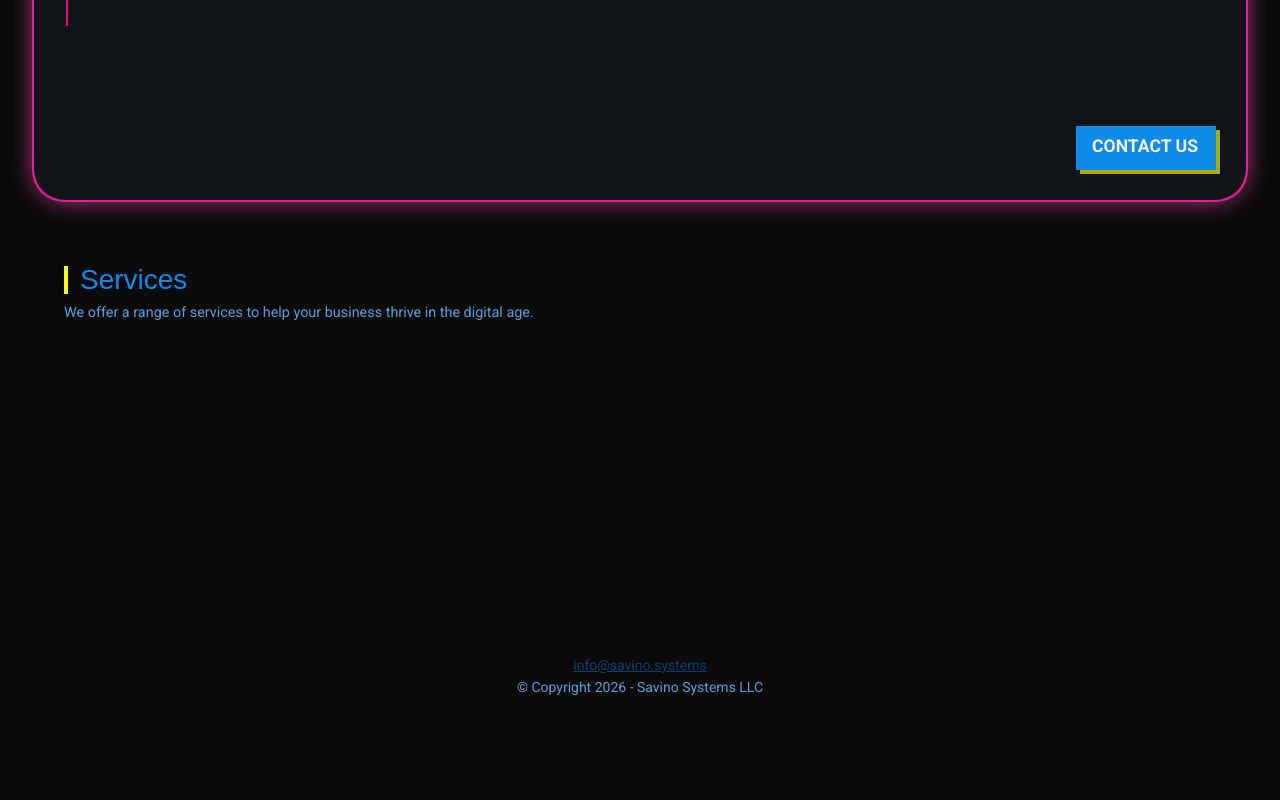
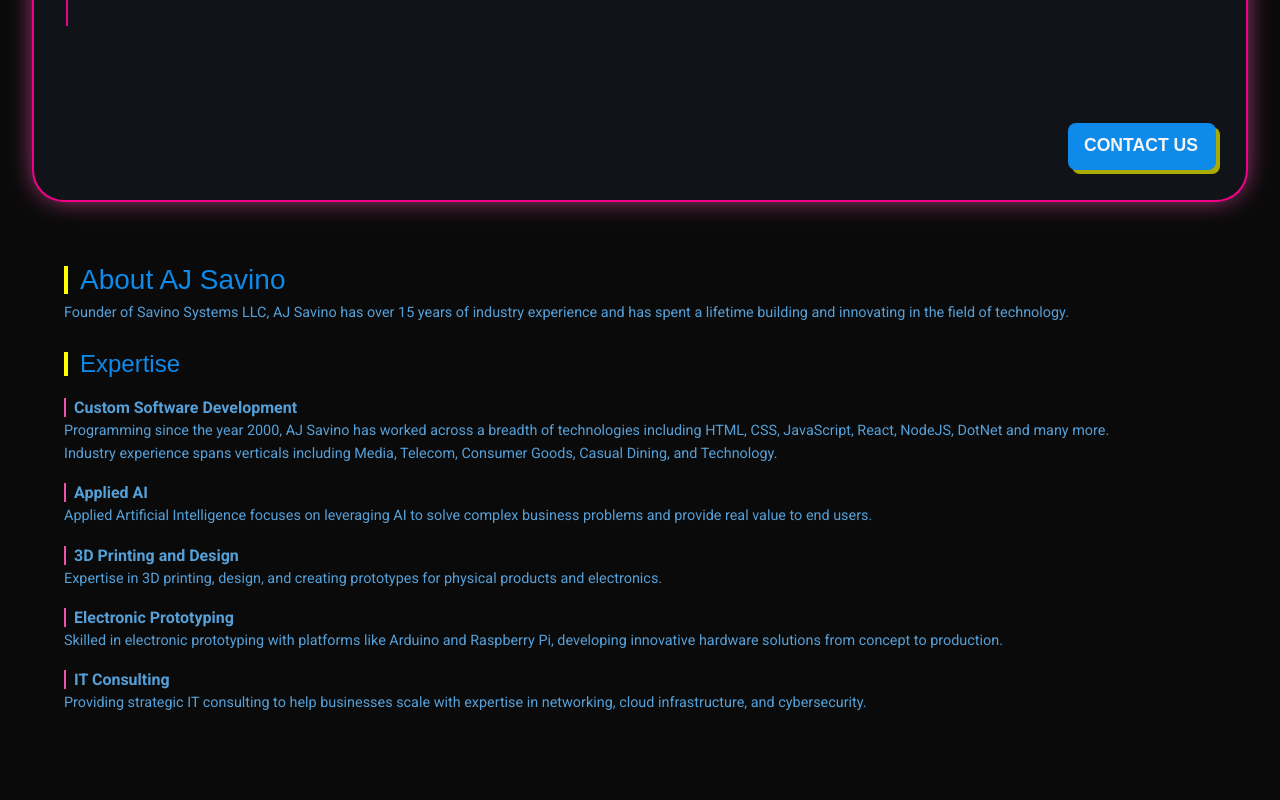
Before and after one commit to SavinoSystems/savino-systems-site, a website: page www/index.html in a window 1280 px wide. Shown: the part 98-898 px from the top of the page. Before the commit the page ends 800 px from the top, so only its background shows below. Drawn offline with Linux system fonts and the light colour scheme; a web font is replaced by a local one.

Commit message:
updated content and styles

```diff
--- a/src/scss/styles.scss
+++ b/src/scss/styles.scss
@@ -24,17 +24,19 @@
 main {
 	display: flex;
 	flex-direction: column;
-	height: 100%;
+	min-height: 100%;
 	padding: 0 32px;
 	gap: 32px;
 
 	@media (max-width: $bp) {
-		padding: 0 24px;
+		padding: 0 12px;
 		gap: 24px;
 	}
 }
 
 a {
+	position: relative;
+	z-index: 1;
 	color: var(--primary-400);
 
 	&:hover,
@@ -71,6 +73,10 @@
 }
 h3 {
 	font-size: 1.5rem;
+
+	@media (max-width: $bp) {
+		font-size: 1.25rem;
+	}
 }
 h4 {
 	font-size: 1.25rem;
@@ -85,6 +91,9 @@
 p {
 	margin: 8px 0;
 	font-size: 0.9rem;
+}
+strong {
+	font-weight: bold;
 }
 
 .hide-text {
@@ -111,8 +120,6 @@
 	$radius-large: 32px;
 	$radius-small: 24px;
 
-	min-height: 300px;
-
 	#hero-subhead {
 		display: inline-block;
 		background: var(--page-background);
@@ -121,6 +128,7 @@
 		border-right: 2px solid var(--secondary-200);
 		transition: 0.1s padding;
 		animation: hero-subhead-border-blink 0.73s infinite;
+		padding: 4px 0;
 
 		&.hero-subhead_empty {
 			padding: 4px 0;
@@ -146,15 +154,15 @@
 
 		@media (max-width: $bp) {
 			font-size: 1.25rem;
+			min-height: calc(1.25rem + 8px);
 		}
 	}
 
 	.hero-content {
-		height: 100%;
+		min-height: 300px;
 		display: flex;
 		flex-direction: column;
 		gap: 8px;
-
 		background-color: var(--primary-300);
 		border-radius: 0 0 $radius-large $radius-large;
 		border-bottom: 2px solid var(--secondary-200);
@@ -170,6 +178,7 @@
 			position: absolute;
 			top: 0;
 			left: 0;
+			z-index: -1;
 			border-radius: 0 0 $radius-large $radius-large;
 			box-shadow: 0 0px 24px var(--secondary-100);
 			opacity: 0.73;
@@ -191,10 +200,29 @@
 			border-radius: 0 0 $radius-small $radius-small;
 		}
 	}
+
+	#contact-details {
+		display: none;
+		text-align: right;
+	}
 }
 
-#services {
+#about {
 	flex-grow: 1;
+}
+#expertise {
+	margin: 32px 0;
+
+	#expertise-list {
+		& > li {
+			margin-top: 24px;
+
+			strong {
+				border-left: 2px solid var(--secondary-100);
+				padding-left: 8px;
+			}
+		}
+	}
 }
 
 #footer {
@@ -214,7 +242,6 @@
 	font-size: 1.1rem;
 	font-weight: bold;
 	padding: 12px 16px;
-	border-radius: 3px;
 	border: 0;
 	background: transparent;
 	-webkit-appearance: none;
@@ -240,6 +267,7 @@
 		position: absolute;
 		border: 1px solid transparent;
 		z-index: -1;
+		border-radius: 8px;
 		transition:
 			top 0.1s,
 			left 0.1s,
--- a/www/index.html
+++ b/www/index.html
@@ -38,33 +38,61 @@
 
 						<p>
 							<span id="hero-subhead">Innovative solutions for modern businesses.</span>
-
-							<ul id="hero-services" class="hide-text">
-								<li>Custom Software Development</li>
-								<li>3D Printing</li>
-								<li>Electronic Prototyping</li>
-								<li>Applied AI</li>
-								<li>IT Consulting</li>
-							</ul>
 						</p>
 					</div>
 
 					<div class="hero-content_bottom">
-						<a href="mailto:info@savino.systems" class="btn btn-primary">Contact Us</a>
+						<button id="btn-contact" class="btn btn-primary" type="button">Contact Us</button>
+						<span id="contact-details">We would love to hear from you!<br />Drop us a line: <a href="mailto:info@savino.systems">info@savino.systems</a></span>
 					</div>
 				</div>
 			</section>
 
-			<section id="services">
+			<section id="about">
 				<div class="wrap">
-					<h2>Services</h2>
-					<p>We offer a range of services to help your business thrive in the digital age.</p>
+					<h2>About AJ Savino</h2>
+					<p>
+						Founder of <em>Savino Systems LLC</em>, AJ Savino has over 15 years of industry experience and has spent a lifetime building and innovating in the field of
+						technology.
+					</p>
+
+					<section id="expertise">
+						<h3>Expertise</h3>
+						<ul id="expertise-list">
+							<li>
+								<strong>Custom Software Development</strong>
+								<p>
+									Programming since the year 2000, AJ Savino has worked across a breadth of technologies including HTML, CSS, JavaScript, React, NodeJS, DotNet
+									and many more.
+								</p>
+								<p>Industry experience spans verticals including Media, Telecom, Consumer Goods, Casual Dining, and Technology.</p>
+							</li>
+							<li>
+								<strong>Applied AI</strong>
+								<p>Applied Artificial Intelligence focuses on leveraging AI to solve complex business problems and provide real value to end users.</p>
+							</li>
+							<li>
+								<strong>3D Printing and Design</strong>
+								<p>Expertise in 3D printing, design, and creating prototypes for physical products and electronics.</p>
+							</li>
+							<li>
+								<strong>Electronic Prototyping</strong>
+								<p>
+									Skilled in electronic prototyping with platforms like Arduino and Raspberry Pi, developing innovative hardware solutions from concept to
+									production.
+								</p>
+							</li>
+							<li>
+								<strong>IT Consulting</strong>
+								<p>Providing strategic IT consulting to help businesses scale with expertise in networking, cloud infrastructure, and cybersecurity.</p>
+							</li>
+						</ul>
+					</section>
 				</div>
 			</section>
 
 			<footer id="footer">
 				<div class="wrap">
-					<p><a href="mailto:info@savino.systems">info@savino.systems</a></p>
 					<p>&copy; Copyright <span id="footerYear"></span> - Savino Systems LLC</p>
 				</div>
 			</footer>
@@ -74,18 +102,17 @@
 			//Update year in footer to current
 			document.getElementById("footerYear").innerText = new Date().getFullYear();
 
-			(async function animateServices(){
-
+			(async function animateServices() {
 				const heroSubhead = document.getElementById("hero-subhead");
-				const heroServices = document.getElementById("hero-services");
-				const heroServicesItems = heroServices.getElementsByTagName("li");
+				const expertiseList = document.getElementById("expertise-list");
+				const expertiseListItems = expertiseList.querySelectorAll("li strong");
 
 				let currentText = "";
 				let currentServiceIndex = -1;
-				while (true){
+				while (true) {
 					currentText = "";
-					currentServiceIndex = (currentServiceIndex + 1) % heroServicesItems.length;
-					const targetText = heroServicesItems[currentServiceIndex].innerText;
+					currentServiceIndex = (currentServiceIndex + 1) % expertiseListItems.length;
+					const targetText = expertiseListItems[currentServiceIndex].innerText;
 
 					// Type each letter of the target text
 					heroSubhead.classList.add("hero-subhead_typing");
@@ -117,9 +144,19 @@
 				}
 			})();
 
-			function sleep(ms){
-				return new Promise(resolve => setTimeout(resolve, ms));
+			function sleep(ms) {
+				return new Promise((resolve) => setTimeout(resolve, ms));
 			}
+
+			const btnContact = document.getElementById("btn-contact");
+			btnContact.addEventListener("click", function () {
+				// Slight delay for button animation
+				setTimeout(() => {
+					const contactDetails = document.getElementById("contact-details");
+					contactDetails.style.display = "inline-block";
+					btnContact.style.display = "none";
+				}, 250);
+			});
 		</script>
 	</body>
 </html>
```
Also changed, not shown: www/css/styles.css, 1 other file.
